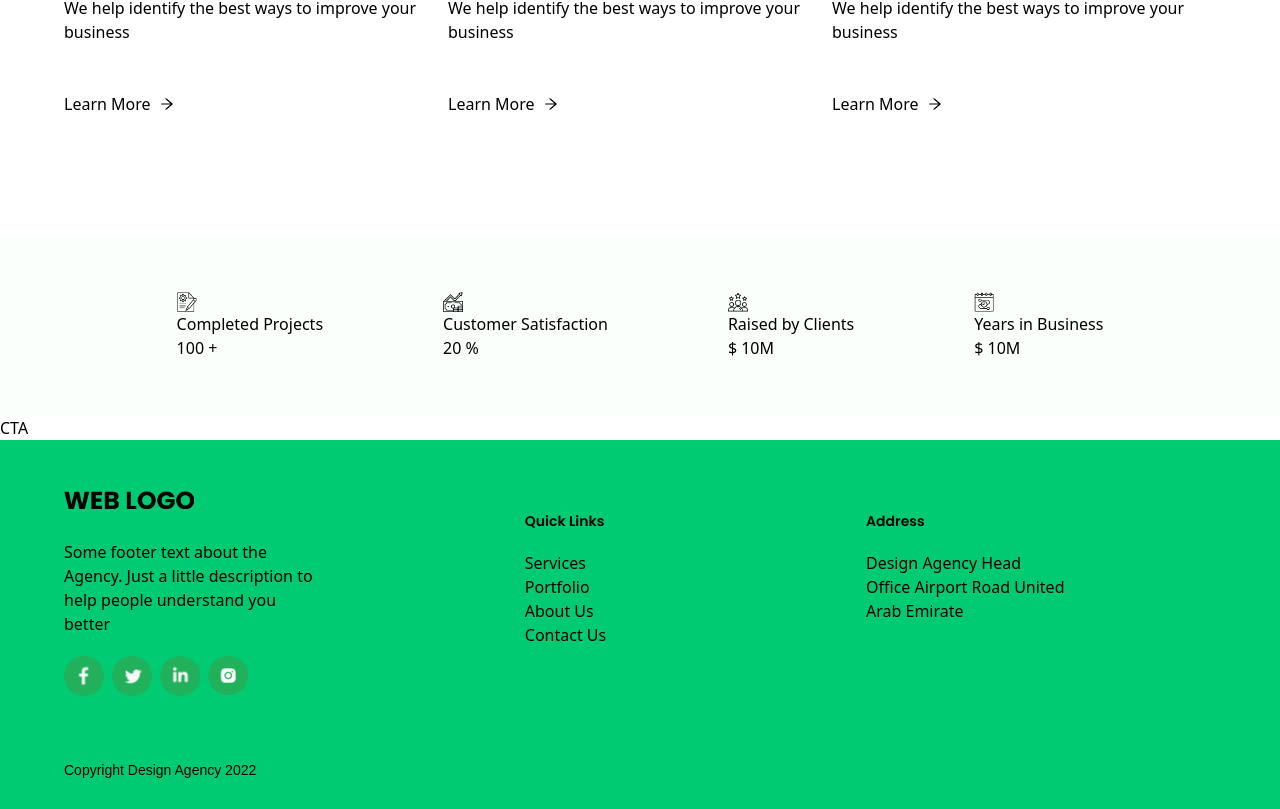
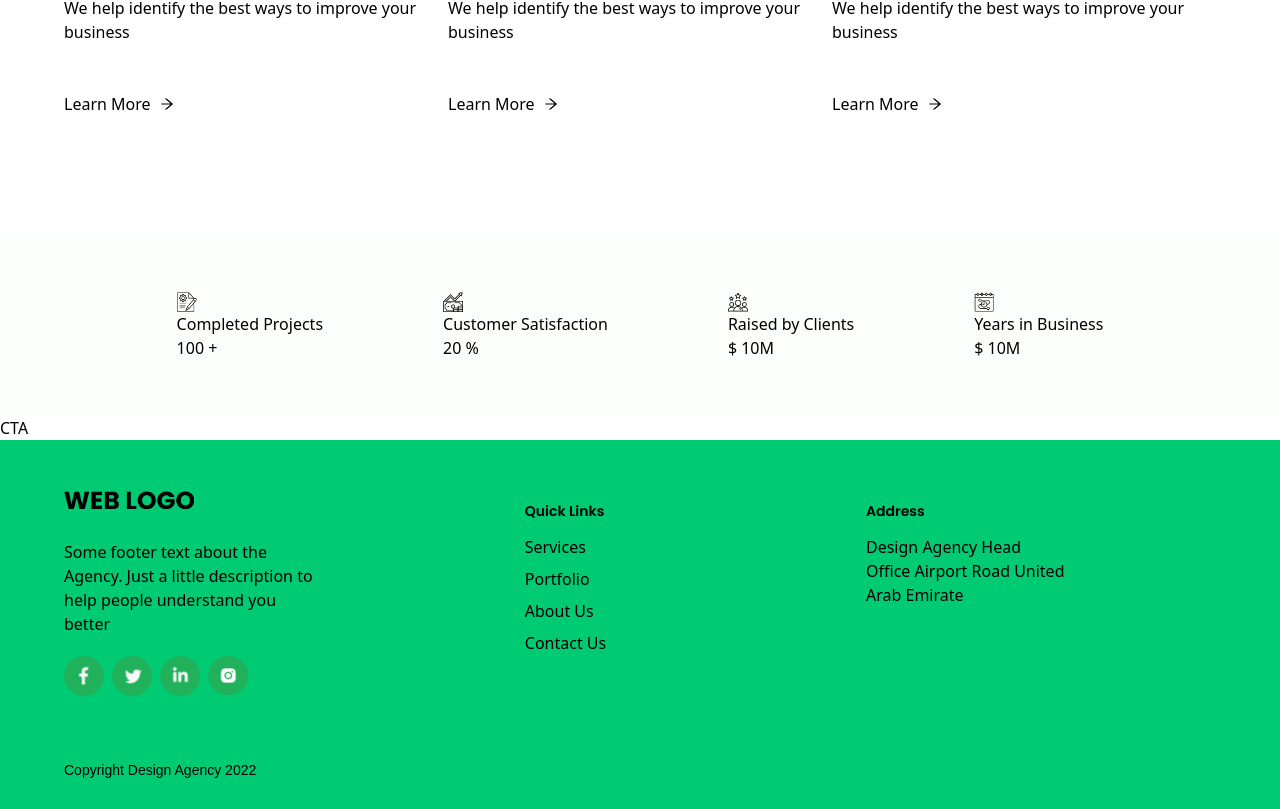
Before and after one commit to skippergoroye/Digital-Agency-Landing-page, a React (Vite) app: page / in a window 1280 px wide. Shown: the part 935-1744 px from the top of the page. Built offline with nearby package versions, Linux system fonts and the light colour scheme.

Commit message:
footer completed

```diff
--- a/src/components/Footer.jsx
+++ b/src/components/Footer.jsx
@@ -35,10 +35,10 @@ const Footer = () => {
         <div className="flex-[1.5] w-full flex md:flex-row flex-col gap-10 justify-between md:mt-8 mt-10">
           {footerLinks.map((section, sectionIndex) => (
             <div className="max-w-[200px] mr-[150px] py-3">
-              <h4 className="font-poppins font-semibold text-[14px] leading-[27px] text-black">{section.title}</h4>
+              <h4 className="font-poppins font-semibold text-[14px] leading-[7px] text-black">{section.title}</h4>
               <ul className="list-none mt-4">
                 {section.links.map((linkObj, linkIndex) => (
-                  <li key={linkIndex} >
+                  <li key={linkIndex} className="py-1">
                     <a href={linkObj.link}  >{linkObj.name}</a>
                 </li>
                 ))}
```
